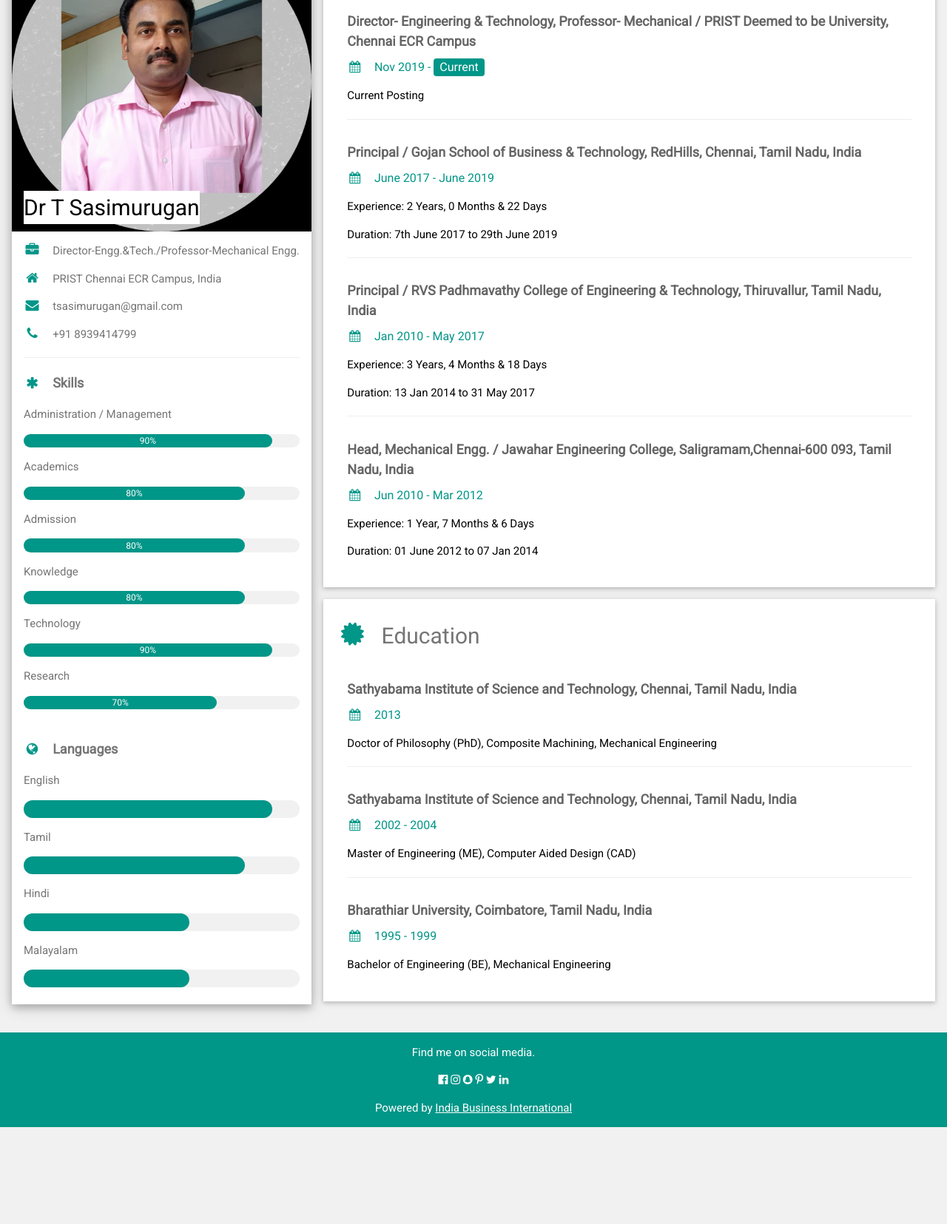
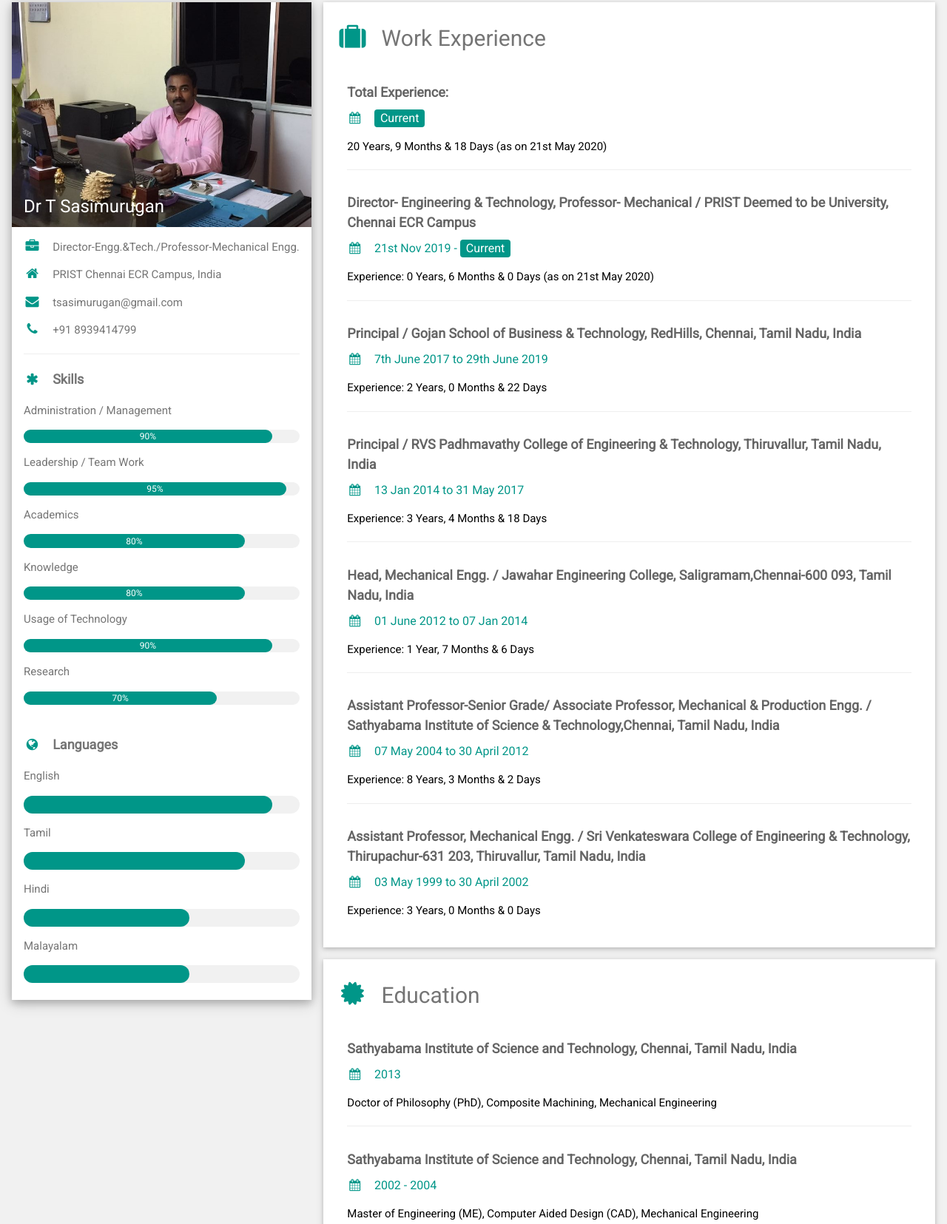
Before and after one commit to SasimuruganT/website, a plain HTML site: page index.html in a window 1280 px wide. Shown: the part 108-1763 px from the top of the page at 74% size. Before the commit the page ends 1632 px from the top, so only its background shows below. Drawn offline with nearby package versions, Linux system fonts and the light colour scheme.

Commit message:
add webfiles

```diff
--- a/index.html
+++ b/index.html
@@ -7,9 +7,25 @@
 <link rel='stylesheet' href='https://fonts.googleapis.com/css?family=Roboto'>
 <link rel="stylesheet" href="https://cdnjs.cloudflare.com/ajax/libs/font-awesome/4.7.0/css/font-awesome.min.css">
 <style>
-html,body,h1,h2,h3,h4,h5,h6 {font-family: "Roboto", sans-serif}
+  html,
+  body,
+  h1,
+  h2,
+  h3,
+  h4,
+  h5,
+  h6 {
+    font-family: "Roboto", sans-serif
+  }
 </style>
+
 <body class="w3-light-grey">
+
+  <footer class="w3-container w3-teal w3-center w3-margin-top">
+    <h1>Profile</h1>
+    <p></p>
+  </footer>
+
 
   <!-- Page Container -->
   <div class="w3-content w3-margin-top" style="max-width:1400px;">
@@ -22,9 +38,9 @@ html,body,h1,h2,h3,h4,h5,h6 {font-family: "Roboto", sans-serif}
 
         <div class="w3-white w3-text-grey w3-card-4">
           <div class="w3-display-container">
-          <img src="img/Sasimurugan Photograph.jpeg" style="width:100%" alt="Avatar">
+            <img src="img/Sasimurugan Photo as Principal Gojan.jpeg" style="width:100%" alt="Avatar">
             <div class="w3-display-bottomleft w3-container w3-text-black">
-            <h2 class="w3-white">Dr T Sasimurugan</h2>
+              <h3 class="w3-text-white">Dr T Sasimurugan</h3>
             </div>
           </div>
           <div class="w3-container">
@@ -39,13 +55,13 @@ html,body,h1,h2,h3,h4,h5,h6 {font-family: "Roboto", sans-serif}
             <div class="w3-light-grey w3-round-xlarge w3-small">
               <div class="w3-container w3-center w3-round-xlarge w3-teal" style="width:90%">90%</div>
             </div>
-          <p>Academics</p>
+            <p>Leadership / Team Work</p>
             <div class="w3-light-grey w3-round-xlarge w3-small">
-            <div class="w3-container w3-center w3-round-xlarge w3-teal" style="width:80%">
-              <div class="w3-center w3-text-white">80%</div>
+              <div class="w3-container w3-center w3-round-xlarge w3-teal" style="width:95%">
+                <div class="w3-center w3-text-white">95%</div>
               </div>
             </div>
-          <p>Admission</p>
+            <p>Academics</p>
             <div class="w3-light-grey w3-round-xlarge w3-small">
               <div class="w3-container w3-center w3-round-xlarge w3-teal" style="width:80%">80%</div>
             </div>
@@ -53,7 +69,7 @@ html,body,h1,h2,h3,h4,h5,h6 {font-family: "Roboto", sans-serif}
             <div class="w3-light-grey w3-round-xlarge w3-small">
               <div class="w3-container w3-center w3-round-xlarge w3-teal" style="width:80%">80%</div>
             </div>
-          <p>Technology</p>
+            <p>Usage of Technology</p>
             <div class="w3-light-grey w3-round-xlarge w3-small">
               <div class="w3-container w3-center w3-round-xlarge w3-teal" style="width:90%">90%</div>
             </div>
@@ -93,30 +109,46 @@ html,body,h1,h2,h3,h4,h5,h6 {font-family: "Roboto", sans-serif}
         <div class="w3-container w3-card w3-white w3-margin-bottom">
           <h2 class="w3-text-grey w3-padding-16"><i class="fa fa-suitcase fa-fw w3-margin-right w3-xxlarge w3-text-teal"></i>Work Experience</h2>
           <div class="w3-container">
+            <h5 class="w3-opacity"><b>Total Experience:</b></h5>
+            <h6 class="w3-text-teal"><i class="fa fa-calendar fa-fw w3-margin-right"></i><span class="w3-tag w3-teal w3-round">Current</span></h6>
+            <p>20 Years, 9 Months & 18 Days (as on 21st May 2020)</p>
+            <hr>
+          </div>
+          <div class="w3-container">
             <h5 class="w3-opacity"><b>Director- Engineering & Technology, Professor- Mechanical / PRIST Deemed to be University, Chennai ECR Campus</b></h5>
-          <h6 class="w3-text-teal"><i class="fa fa-calendar fa-fw w3-margin-right"></i>Nov 2019 - <span class="w3-tag w3-teal w3-round">Current</span></h6>
-          <p>Current Posting</p>
+            <h6 class="w3-text-teal"><i class="fa fa-calendar fa-fw w3-margin-right"></i>21st Nov 2019 - <span class="w3-tag w3-teal w3-round">Current</span></h6>
+            <p>Experience: 0 Years, 6 Months & 0 Days (as on 21st May 2020)</p>
             <hr>
           </div>
           <div class="w3-container">
             <h5 class="w3-opacity"><b>Principal / Gojan School of Business & Technology, RedHills, Chennai, Tamil Nadu, India</b></h5>
-          <h6 class="w3-text-teal"><i class="fa fa-calendar fa-fw w3-margin-right"></i>June 2017 - June 2019</h6>
+            <h6 class="w3-text-teal"><i class="fa fa-calendar fa-fw w3-margin-right"></i>7th June 2017 to 29th June 2019</h6>
             <p>Experience: 2 Years, 0 Months & 22 Days</p>
-          <p>Duration: 7th June 2017 to 29th June 2019</p>
             <hr>
           </div>
           <div class="w3-container">
             <h5 class="w3-opacity"><b>Principal / RVS Padhmavathy College of Engineering & Technology, Thiruvallur, Tamil Nadu, India</b></h5>
-          <h6 class="w3-text-teal"><i class="fa fa-calendar fa-fw w3-margin-right"></i>Jan 2010 - May 2017</h6>
+            <h6 class="w3-text-teal"><i class="fa fa-calendar fa-fw w3-margin-right"></i>13 Jan 2014 to 31 May 2017</h6>
             <p>Experience: 3 Years, 4 Months & 18 Days </p>
-          <p>Duration: 13 Jan 2014 to 31 May 2017</p>
             <hr>
           </div>
           <div class="w3-container">
             <h5 class="w3-opacity"><b>Head, Mechanical Engg. / Jawahar Engineering College, Saligramam,Chennai-600 093, Tamil Nadu, India</b></h5>
-          <h6 class="w3-text-teal"><i class="fa fa-calendar fa-fw w3-margin-right"></i>Jun 2010 - Mar 2012</h6>
+            <h6 class="w3-text-teal"><i class="fa fa-calendar fa-fw w3-margin-right"></i>01 June 2012 to 07 Jan 2014</h6>
             <p>Experience: 1 Year, 7 Months & 6 Days </p>
-          <p>Duration: 01 June 2012 to 07 Jan 2014</p><br>
+            <hr>
+          </div>
+          <div class="w3-container">
+            <h5 class="w3-opacity"><b>Assistant Professor-Senior Grade/ Associate Professor, Mechanical & Production Engg. / Sathyabama Institute of Science & Technology,Chennai, Tamil Nadu, India</b></h5>
+            <h6 class="w3-text-teal"><i class="fa fa-calendar fa-fw w3-margin-right"></i>07 May 2004 to 30 April 2012</h6>
+            <p>Experience: 8 Years, 3 Months & 2 Days</p>
+            <hr>
+          </div>
+          <div class="w3-container">
+            <h5 class="w3-opacity"><b>Assistant Professor, Mechanical Engg. / Sri Venkateswara College of Engineering & Technology, Thirupachur-631 203, Thiruvallur, Tamil Nadu, India</b></h5>
+            <h6 class="w3-text-teal"><i class="fa fa-calendar fa-fw w3-margin-right"></i>03 May 1999 to 30 April 2002</h6>
+            <p>Experience: 3 Years, 0 Months & 0 Days</p>
+            <br>
           </div>
         </div>
 
@@ -131,7 +163,7 @@ html,body,h1,h2,h3,h4,h5,h6 {font-family: "Roboto", sans-serif}
           <div class="w3-container">
             <h5 class="w3-opacity"><b>Sathyabama Institute of Science and Technology, Chennai, Tamil Nadu, India</b></h5>
             <h6 class="w3-text-teal"><i class="fa fa-calendar fa-fw w3-margin-right"></i>2002 - 2004</h6>
-          <p>Master of Engineering (ME), Computer Aided Design (CAD)</p>
+            <p>Master of Engineering (ME), Computer Aided Design (CAD), Mechanical Engineering</p>
             <hr>
           </div>
           <div class="w3-container">
@@ -151,15 +183,9 @@ html,body,h1,h2,h3,h4,h5,h6 {font-family: "Roboto", sans-serif}
   </div>
 
   <footer class="w3-container w3-teal w3-center w3-margin-top">
-  <p>Find me on social media.</p>
-  <i class="fa fa-facebook-official w3-hover-opacity"></i>
-  <i class="fa fa-instagram w3-hover-opacity"></i>
-  <i class="fa fa-snapchat w3-hover-opacity"></i>
-  <i class="fa fa-pinterest-p w3-hover-opacity"></i>
-  <i class="fa fa-twitter w3-hover-opacity"></i>
-  <i class="fa fa-linkedin w3-hover-opacity"></i>
-  <p>Powered by <a href="http://www.indiabusinessinternational.com" target="_blank">India Business International</a></p>
+    <p>Powered by <a href="#home" target="_blank">Home</a></p>
   </footer>
 
 </body>
+
 </html>
```
Also changed, not shown: img/Sasimurugan Photo as Principal Gojan.jpeg (added). Lines whose indentation alone changed are shown as unchanged.
